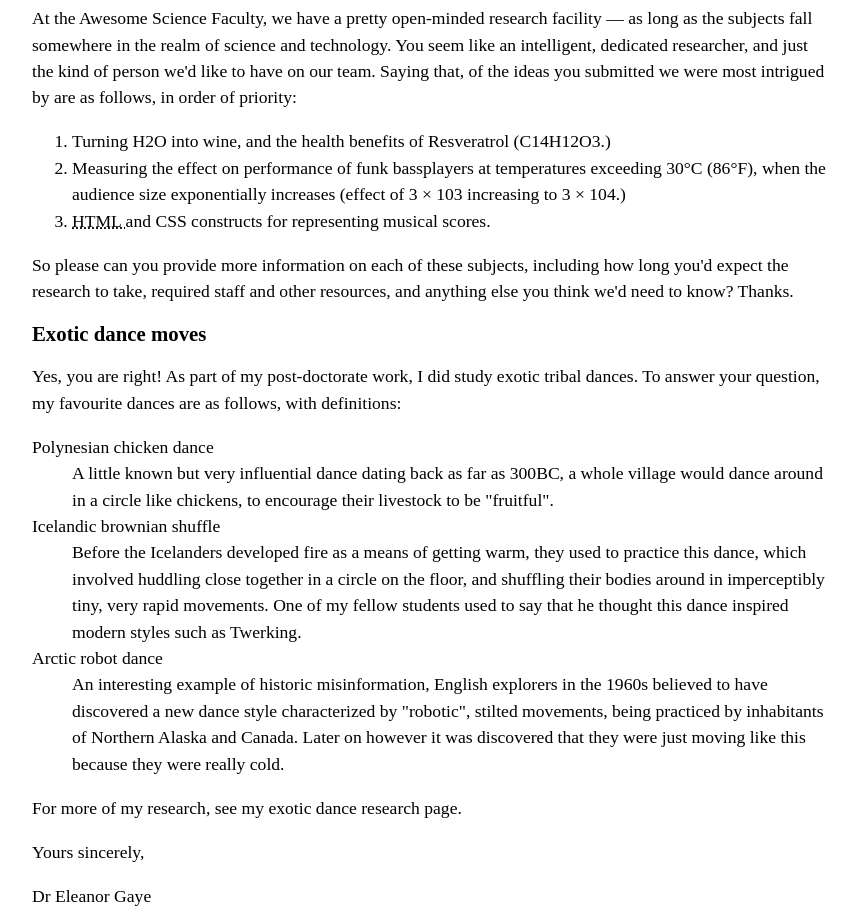
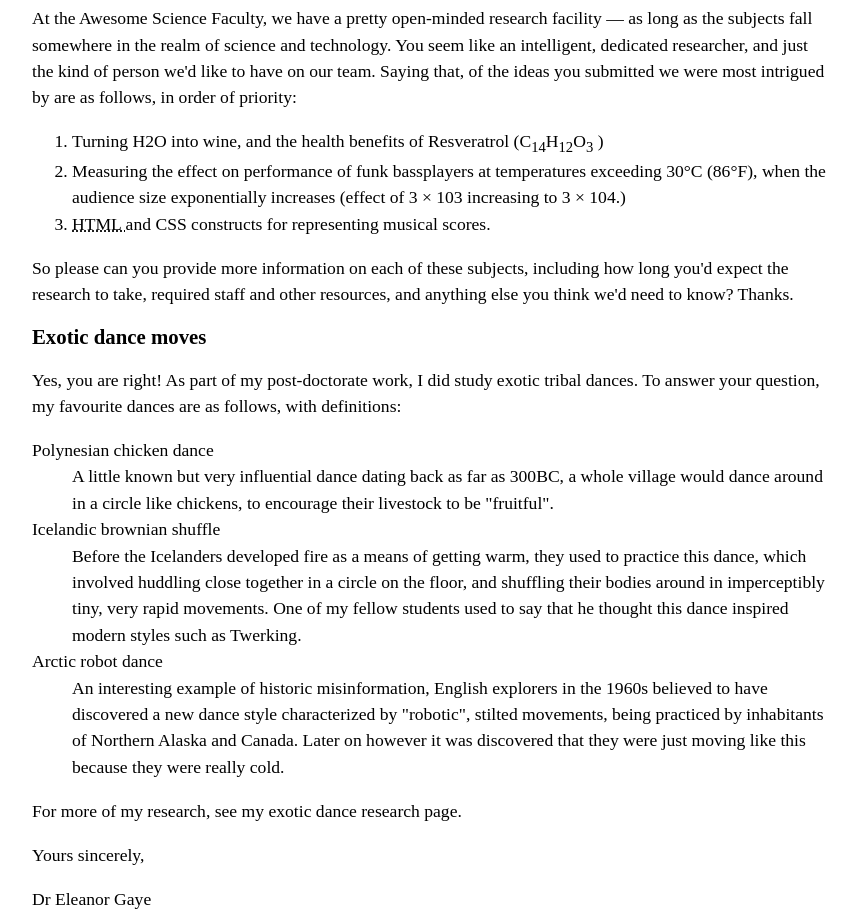
Before and after one commit to jake1556/jake1556.github.io, a plain HTML site: page ica/ica3-part1/ica3a.html in a window 1280 px wide. Shown: the part 860-1783 px from the top of the page, without its empty margins (208-1065 px from the left). Drawn offline with Linux system fonts and the light colour scheme.

Commit message:
Update ica3a.html

```diff
--- a/ica/ica3-part1/ica3a.html
+++ b/ica/ica3-part1/ica3a.html
@@ -53,7 +53,9 @@ Third semester:<time datatime="2017-5-2"></time> 2 May 2017
 <p>At the Awesome Science Faculty, we have a pretty open-minded research facility — as long as the subjects fall somewhere in the realm of science and technology. You seem like an intelligent, dedicated researcher, and just the kind of person we'd like to have on our team. Saying that, of the ideas you submitted we were most intrigued by are as follows, in order of priority:</p>
 <ol>
 <li>
-Turning H2O into wine, and the health benefits of Resveratrol (C14H12O3.)</li><li>
+Turning H2O into wine, and the health benefits of Resveratrol (C<sub>14</sub>H<sub>12</sub>O<sub>3</sub>
+</sup>)</li><li>
+
 Measuring the effect on performance of funk bassplayers at temperatures exceeding 30°C (86°F), when the audience size exponentially increases (effect of 3 × 103 increasing to 3 × 104.)</li><li>
 <abbr title="Hypertext Markup Language"> HTML </abbr> and <abbr tittle="Cascading Style Sheets"> CSS </abbr> constructs for representing musical scores.</li>
 </ol>
```
